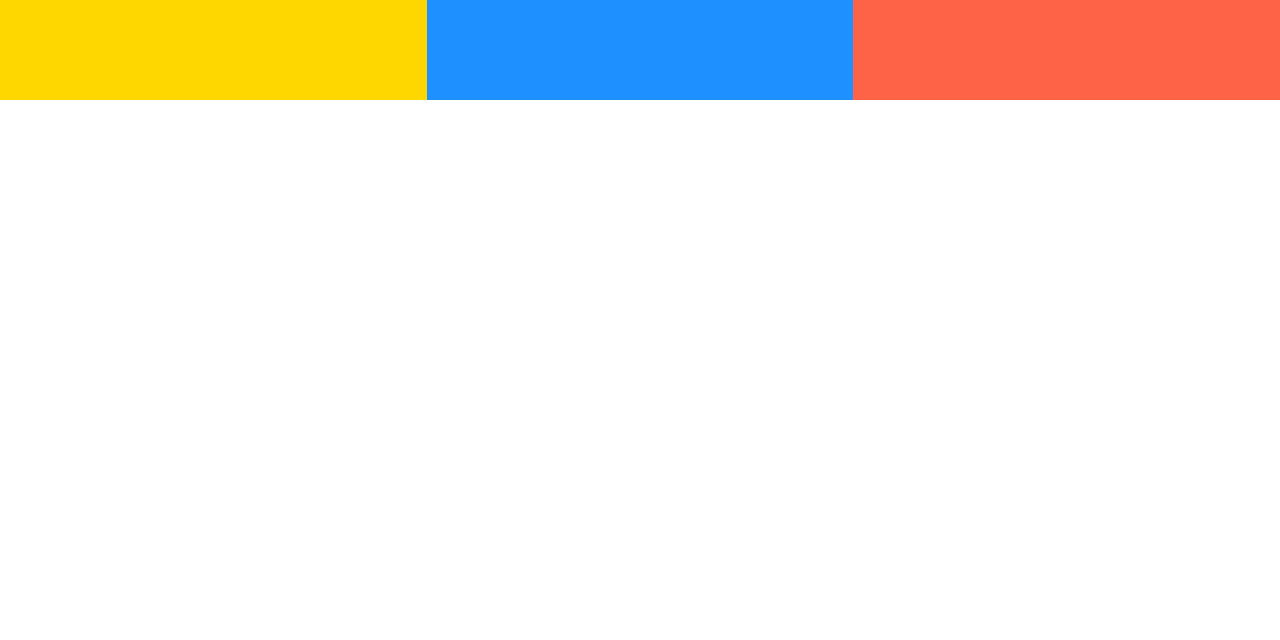
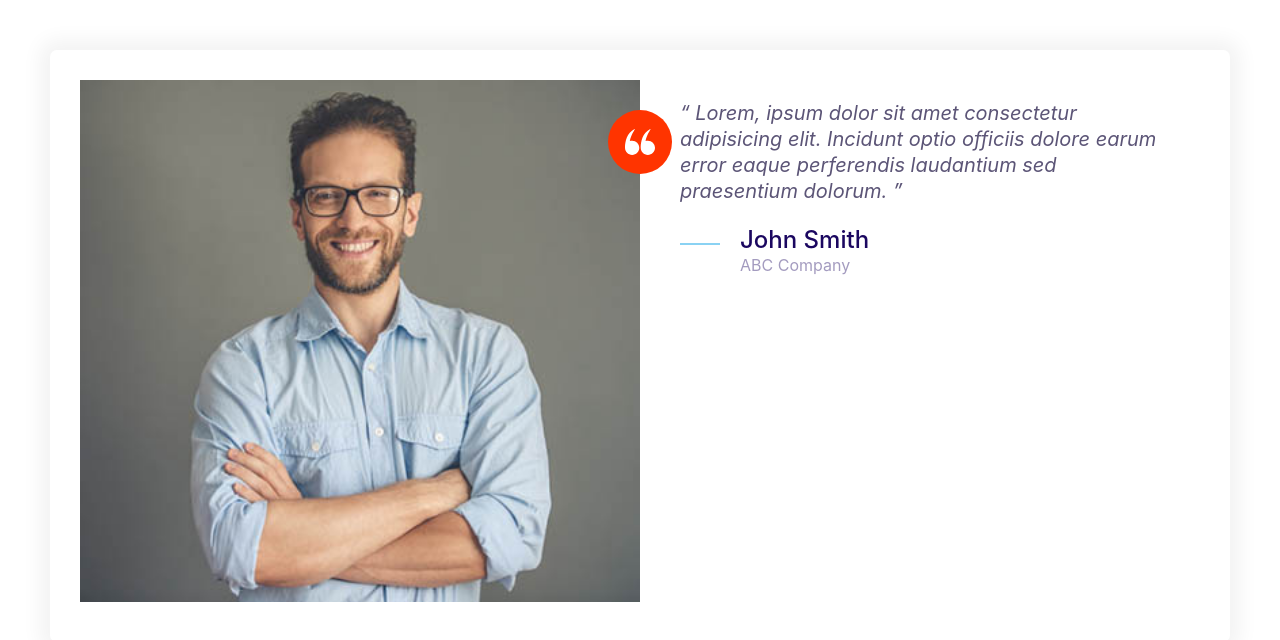
Before and after one commit to Paulgorithms/moshify, a plain HTML site: page index.html in a window 1280 px wide. Drawn offline with Linux system fonts and the light colour scheme.

Commit message:
Build the testimonial component.

```diff
--- a/css/styles.css
+++ b/css/styles.css
@@ -168,8 +168,17 @@ a {
   height: 40px;
 }
 
+.icon--small {
+  width: 30px;
+  height: 30px;
+}
+
 .icon--primary {
   fill: var(--color-primiary);
+}
+
+.icon--white {
+  fill: #fff;
 }
 
 .icon-container {
@@ -180,6 +189,10 @@ a {
   display: inline-flex;
   justify-content: center;
   align-items: center;
+}
+
+.icon-container--accent {
+  background: var(--color-accent);
 }
 
 /* Buttons */
@@ -454,3 +467,34 @@ a {
     grid-template-columns: repeat(3, 1fr);
   }
 }
+
+/* Testimonials */
+
+.testimonial {
+  padding: 3rem;
+}
+
+.testimonial__image {
+  position: relative;
+}
+
+.testimonial__image > img {
+  width: 100%;
+}
+
+.testimonial__image > .icon-container {
+  position: absolute;
+  top: 3rem;
+  right: -32px;
+}
+
+@media screen and (min-width: 768px) {
+  .testimonial .qoute,
+  .testimonial .quote__author {
+    font-size: 2.4rem;
+  }
+
+  .testimonial .qoute {
+    margin-left: 6rem;
+  }
+}
--- a/index.html
+++ b/index.html
@@ -7,11 +7,38 @@
     <link rel="stylesheet" href="css/normalize.css" />
     <link rel="stylesheet" href="css/styles.css" />
   </head>
-  <body>
-    <div class="grid grid--1x2 grid--1x3">
-      <div style="height: 100px; background: gold"></div>
-      <div style="height: 100px; background: dodgerblue"></div>
-      <div style="height: 100px; background: tomato"></div>
+  <body style="padding: 5rem">
+    <div class="card testimonial">
+      <div class="grid grid--1x2">
+        <div class="testimonial__image">
+          <img src="images/testimonial.jpg" alt="A happy, smiling customer" />
+          <span class="icon-container icon-container--accent">
+            <svg class="icon icon--white icon--small">
+              <use xlink:href="images/sprite.svg#quotes"></use>
+            </svg>
+          </span>
+        </div>
+        <blockquote class="quote">
+          <p class="quote__text">
+            Lorem, ipsum dolor sit amet consectetur adipisicing elit. Incidunt
+            optio officiis dolore earum error eaque perferendis laudantium sed
+            praesentium dolorum.
+          </p>
+          <footer>
+            <div class="media">
+              <div class="media__image">
+                <svg class="icon icon--primary quote__line">
+                  <use xlink:href="images/sprite.svg#line"></use>
+                </svg>
+              </div>
+              <div class="media__body">
+                <h3 class="media__title quote__author">John Smith</h3>
+                <p class="quote__organization">ABC Company</p>
+              </div>
+            </div>
+          </footer>
+        </blockquote>
+      </div>
     </div>
   </body>
 </html>
```
Also changed, not shown: components/quotes.html (added, +20 -0 lines), components/testimonials.html (added, +32 -0 lines), images/testimonial.jpg (added).
